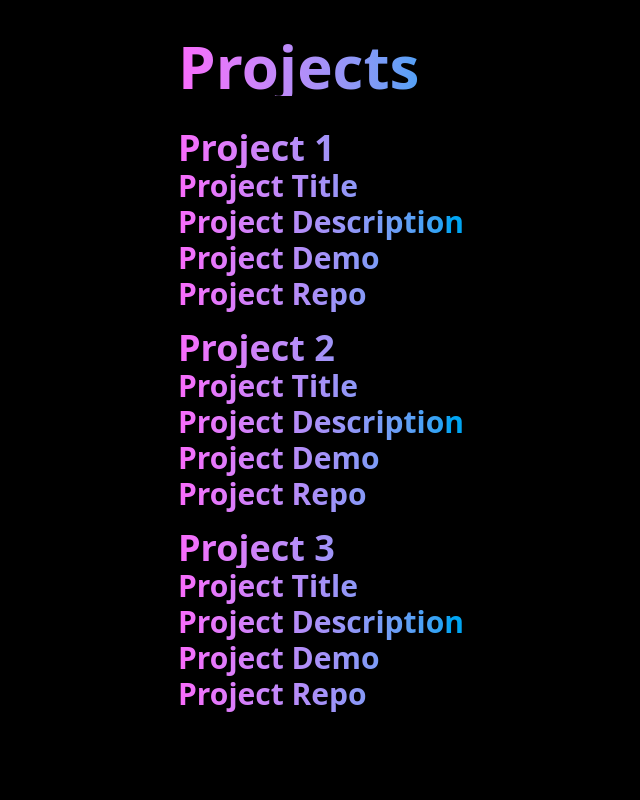
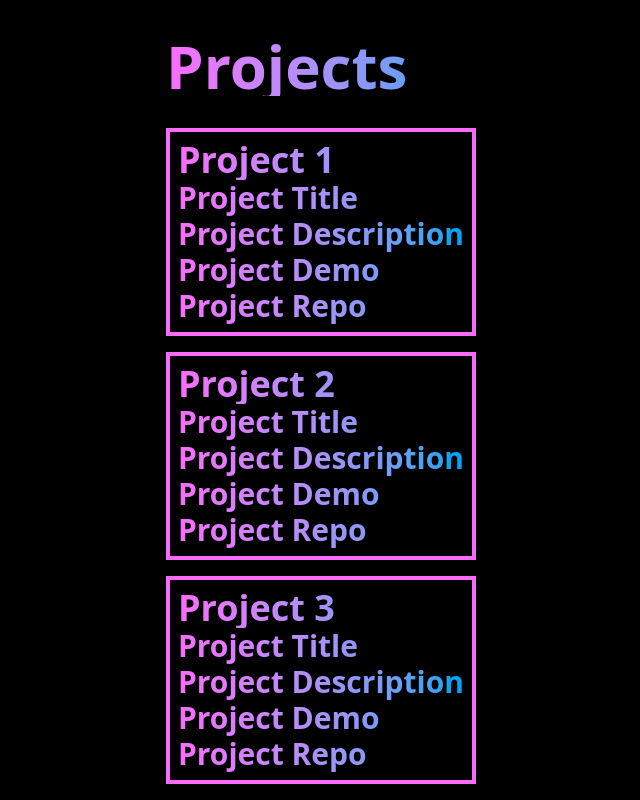
Before and after one commit to vik-kalsi/vik-kalsi-portfolio, a website: page index.html in a window 1280 px wide. Shown: the part 2180-2980 px from the top of the page, without its empty margins (319-959 px from the left). Drawn offline with Linux system fonts and the light colour scheme.

Commit message:
Adding borders around project sections

```diff
--- a/index.html
+++ b/index.html
@@ -130,7 +130,7 @@
     <div class="mt-24 grid justify-center p-6">
         <h1 class="font-bold mb-4 text-4xl md:text-6xl text-transparent bg-clip-text bg-linear-to-r from-[#F96BFC] to-sky-500">Projects</h1>
 
-        <div class="mt-4">
+        <div class="mt-4 border-4 p-2">
             <h1 class="font-bold text-2xl md:text-4xl text-transparent bg-clip-text bg-linear-to-r from-[#F96BFC] to-sky-500">Project 1</h1>
             <h2 class="font-bold text-base md:text-3xl text-transparent bg-clip-text bg-linear-to-r from-[#F96BFC] to-sky-500">Project Title</h2>
             <h2 class="font-bold text-base md:text-3xl text-transparent bg-clip-text bg-linear-to-r from-[#F96BFC] to-sky-500">Project Description</h2>
@@ -139,7 +139,7 @@
         </div>
 
 
-        <div class="mt-4">
+        <div class="mt-4 border-4 p-2">
             <h1 class="font-bold text-2xl md:text-4xl text-transparent bg-clip-text bg-linear-to-r from-[#F96BFC] to-sky-500">Project 2</h1>
             <h2 class="font-bold text-base md:text-3xl text-transparent bg-clip-text bg-linear-to-r from-[#F96BFC] to-sky-500">Project Title</h2>
             <h2 class="font-bold text-base md:text-3xl text-transparent bg-clip-text bg-linear-to-r from-[#F96BFC] to-sky-500">Project Description</h2>
@@ -148,7 +148,7 @@
         </div>
 
 
-        <div class="mt-4">
+        <div class="mt-4 border-4 p-2">
             <h1 class="font-bold text-2xl md:text-4xl text-transparent bg-clip-text bg-linear-to-r from-[#F96BFC] to-sky-500">Project 3</h1>
             <h2 class="font-bold text-base md:text-3xl text-transparent bg-clip-text bg-linear-to-r from-[#F96BFC] to-sky-500">Project Title</h2>
             <h2 class="font-bold text-base md:text-3xl text-transparent bg-clip-text bg-linear-to-r from-[#F96BFC] to-sky-500">Project Description</h2>
```
Also changed, not shown: output.css.
